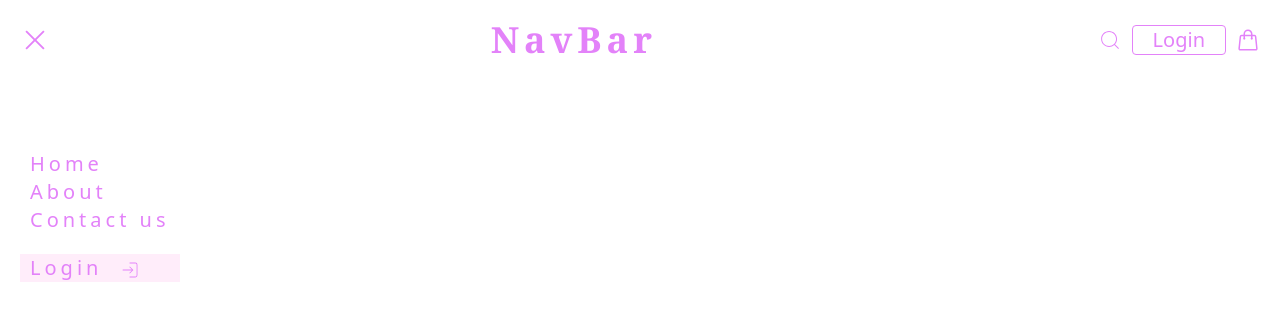
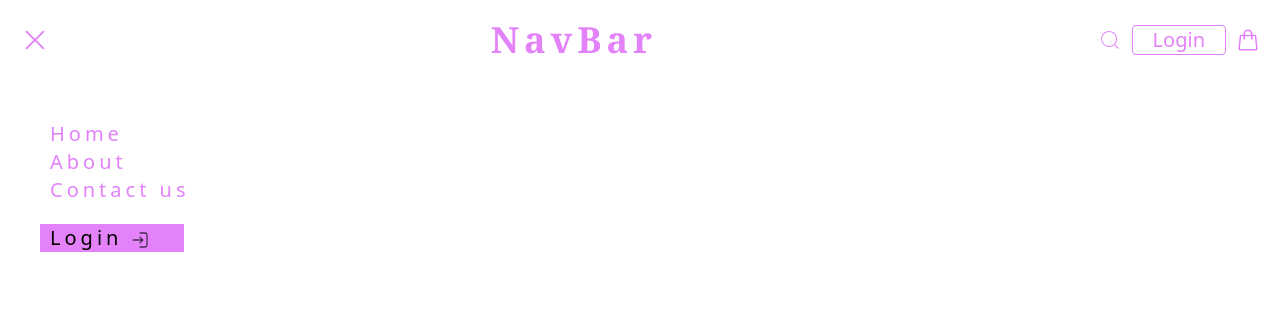
Before and after one commit to FrankiCode/ecommerce-I, a React (Vite) app: page / in a window 1280 px wide. Both pictures are taken after a click on the icon 35 px from the left and 40 px from the top of the page. Shown: the top 320 px of the page. Built offline with nearby package versions, Linux system fonts and the light colour scheme.

Commit message:
updated-- menu backgroung color, login backgroung color

```diff
--- a/src/Components/Layout/NavBar/index.jsx
+++ b/src/Components/Layout/NavBar/index.jsx
@@ -26,7 +26,7 @@ const NavBar = () => {
         <div className='flex gap-2.5 items-center duration-500'>
             <CiSearch className='md:text-xl lg:text-2xl text-[var(--mainColor)] cursor-pointer z-10 duration-500' onClick={() => {setShowSearch(!showSearch)}}/>
 
-            <Link to="/login"><Button title='Login' className="lg:text-xl border border-[var(--mainColor)] text-[var(--mainColor)] px-[20px] rounded cursor-pointer hover:bg-[var(--backgound)] duration-600"/></Link>
+            <Link to="/login"><Button title='Login' className="lg:text-xl border border-[var(--mainColor)] text-[var(--mainColor)] px-[20px] rounded cursor-pointer hover:bg-[var(--background)] duration-600"/></Link>
 
             <HiOutlineShoppingBag className='text-2xl text-[var(--mainColor)] cursor-pointer duration-500'/>
 
@@ -38,13 +38,15 @@ const NavBar = () => {
 
 
         { showBar &&
-        (<div className="flex flex-col absolute top-[150px] h-[calc(100vh-80px)] justify-top tracking-[4px] duration-500 all ease-in">
+        (<div className="absolute w-[400px] flex flex-col top-[80px] left-0 h-[calc(100vh-80px)] pt-10 tracking-[4px] pl-10 duration-500 all ease-in bg-[var(--background)]">
             {
-                NavBar.map(({id, title, href, icon}) => {
-                    return <NavLink to={href} key={id} className="text-xl text-[var(--mainColor)] font-thin hover:bg-[var(--backgound)] px-2.5 duration-600">{title}{icon}</NavLink>
+                NavBar.map(({id, title, href}) => {
+                    return <NavLink to={href} key={id} className="text-xl text-[var(--mainColor)] font-thin hover:bg-[var(--background)] pl-2.5 duration-600">{title}</NavLink>
                 })
             }
-            <NavLink to="/login" className="relative flex items-center text-xl text-[var(--mainColor)] bg-[var(--backgound)] font-thin px-2.5 mt-5">Login <CiLogin className='absolute right-10 bottom-[2px]'/></NavLink>
+            <div className='bg-[var(--mainColor)] w-[40%] mt-5 pl-2.5'>
+                <NavLink to="/login" className="relative flex items-center text-xl text-[var(--background)] font-thin">Login <CiLogin className='absolute left-20 bottom-[2px]'/></NavLink>
+            </div>
         </div>)}
     </div>
   )
```
